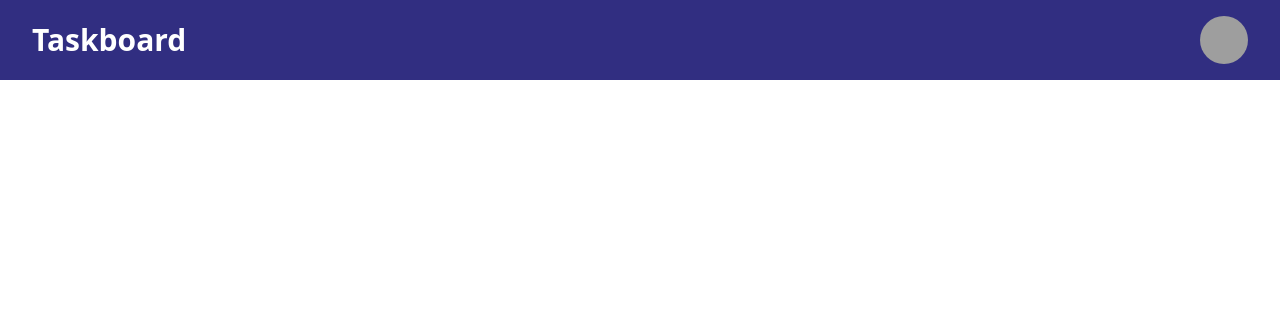
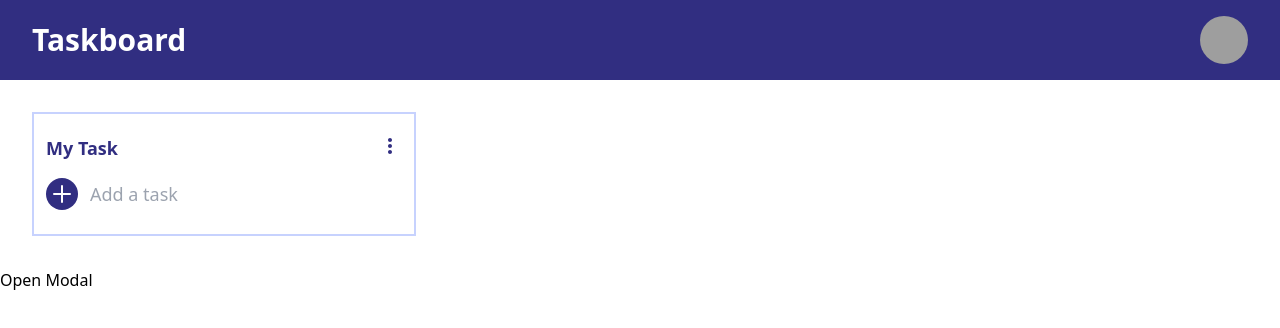
Before and after one commit to apelmahmudDev/taskboard, a React (Create React App) app: page / in a window 1280 px wide. Shown: the top 328 px of the page. Built offline with nearby package versions, Linux system fonts and the light colour scheme; grey boxes are pictures that could not be loaded.

Commit message:
React modal set

```diff
--- a/package.json
+++ b/package.json
@@ -4,11 +4,14 @@
 	"private": true,
 	"dependencies": {
 		"@craco/craco": "^6.3.0",
+		"@react-icons/all-files": "^4.1.0",
 		"@testing-library/jest-dom": "^5.14.1",
 		"@testing-library/react": "^11.2.7",
 		"@testing-library/user-event": "^12.8.3",
 		"react": "^17.0.2",
 		"react-dom": "^17.0.2",
+		"react-icons": "^4.2.0",
+		"react-modal": "^3.14.3",
 		"react-scripts": "4.0.3",
 		"web-vitals": "^1.1.2"
 	},
--- a/src/components/Taskboard/Task.js
+++ b/src/components/Taskboard/Task.js
@@ -0,0 +1,143 @@
+import React, { useRef, useState } from "react";
+import { MdMoreVert } from "react-icons/md";
+import { HiOutlinePlus } from "react-icons/hi";
+import Modal from "react-modal";
+
+const Task = () => {
+	const [tasks, setTasks] = useState([]);
+	const inputRef = useRef();
+
+	// task handler
+	const taskHandler = () => {
+		const inputText = inputRef.current.value.trim();
+		if (inputText.length > 0) {
+			const newTask = {
+				id: new Date(),
+				task: inputText,
+			};
+			setTasks([...tasks, newTask]);
+		}
+		inputRef.current.value = "";
+	};
+
+	// add date
+	const addDate = () => {
+		new Date();
+	};
+
+	// modal custom styles
+	const customStyles = {
+		content: {
+			top: "50%",
+			left: "50%",
+			right: "auto",
+			bottom: "auto",
+			marginRight: "-50%",
+			transform: "translate(-50%, -50%)",
+			backgroundColor: "#f1e6e680",
+		},
+	};
+
+	Modal.setAppElement("*");
+
+	let subtitle;
+	const [modalIsOpen, setIsOpen] = React.useState(false);
+
+	function openModal() {
+		setIsOpen(true);
+	}
+
+	function afterOpenModal() {
+		// references are now sync'd and can be accessed.
+		subtitle.style.color = "#f00";
+	}
+
+	function closeModal() {
+		setIsOpen(false);
+	}
+
+	return (
+		<div>
+			<div className="m-8 p-3 border-2 border-indigo-200 max-w-sm">
+				{/* task title*/}
+				<div className="flex justify-between w-full mb-4 mt-2">
+					<h3 className="text-lg text-indigo-900 font-semibold">My Task</h3>
+					<MdMoreVert
+						size="1.5rem"
+						className="cursor-pointer text-indigo-900"
+					/>
+				</div>
+				{/* task input field*/}
+				<div className="flex items-center">
+					<button
+						onClick={() => taskHandler()}
+						className="bg-indigo-900 hover:bg-indigo-800 text-white rounded-full p-1 mr-3"
+					>
+						<HiOutlinePlus size="1.5rem" className="cursor-pointer" />
+					</button>
+					<input
+						type="text"
+						placeholder="Add a task"
+						ref={inputRef}
+						className="text-lg outline-none text-indigo-900 bg-white"
+					/>
+				</div>
+				{/* task added */}
+				<div className="mt-3">
+					{tasks.map((task) => (
+						<div key={task.id} className="flex items-center my-3">
+							<button
+								onClick={() => taskHandler()}
+								className="bg-indigo-900 hover:bg-indigo-800 text-white rounded-full p-1 mr-3"
+							>
+								<HiOutlinePlus size="1.5rem" className="cursor-pointer" />
+							</button>
+							<p className="text-lg text-indigo-900">{task.task}</p>
+							{/* edit icon */}
+							<button className="flex-1 text-right">✏</button>
+						</div>
+					))}
+				</div>
+			</div>
+			{/* add task details */}
+			<div>
+				<button onClick={openModal}>Open Modal</button>
+				<Modal
+					isOpen={modalIsOpen}
+					onAfterOpen={afterOpenModal}
+					onRequestClose={closeModal}
+					style={customStyles}
+				>
+					<h2 ref={(_subtitle) => (subtitle = _subtitle)}>Hello</h2>
+					<button onClick={closeModal}>close</button>
+
+					{/* task name */}
+					<div className="w-96">
+						<p className="text-lg text-indigo-900">Scrum meeting</p>
+						<textArea
+							className="my-3 block w-full p-2 h-16 outline-none text-indigo-900 text-lg"
+							type="text"
+							placeholder="Add details"
+						/>
+						<div className="flex justify-between">
+							<button
+								onClick={() => addDate()}
+								className="text-lg text-indigo-900 hover:text-indigo-800"
+							>
+								Add date
+							</button>
+							<button className="text-lg text-indigo-900 hover:text-indigo-800">
+								Save
+							</button>
+						</div>
+						<button className="text-lg text-indigo-900 cursor-pointer hover:text-indigo-800">
+							Move to another list
+						</button>
+					</div>
+				</Modal>
+			</div>
+		</div>
+	);
+};
+
+export default Task;
--- a/src/components/Taskboard/Taskboard.js
+++ b/src/components/Taskboard/Taskboard.js
@@ -1,10 +1,12 @@
 import React from "react";
 import Header from "./Header";
+import Task from "./Task";
 
 const Taskboard = () => {
 	return (
 		<div>
 			<Header />
+			<Task />
 		</div>
 	);
 };
```
Also changed, not shown: 1 other file (tests, documents, lock files or other folders).
